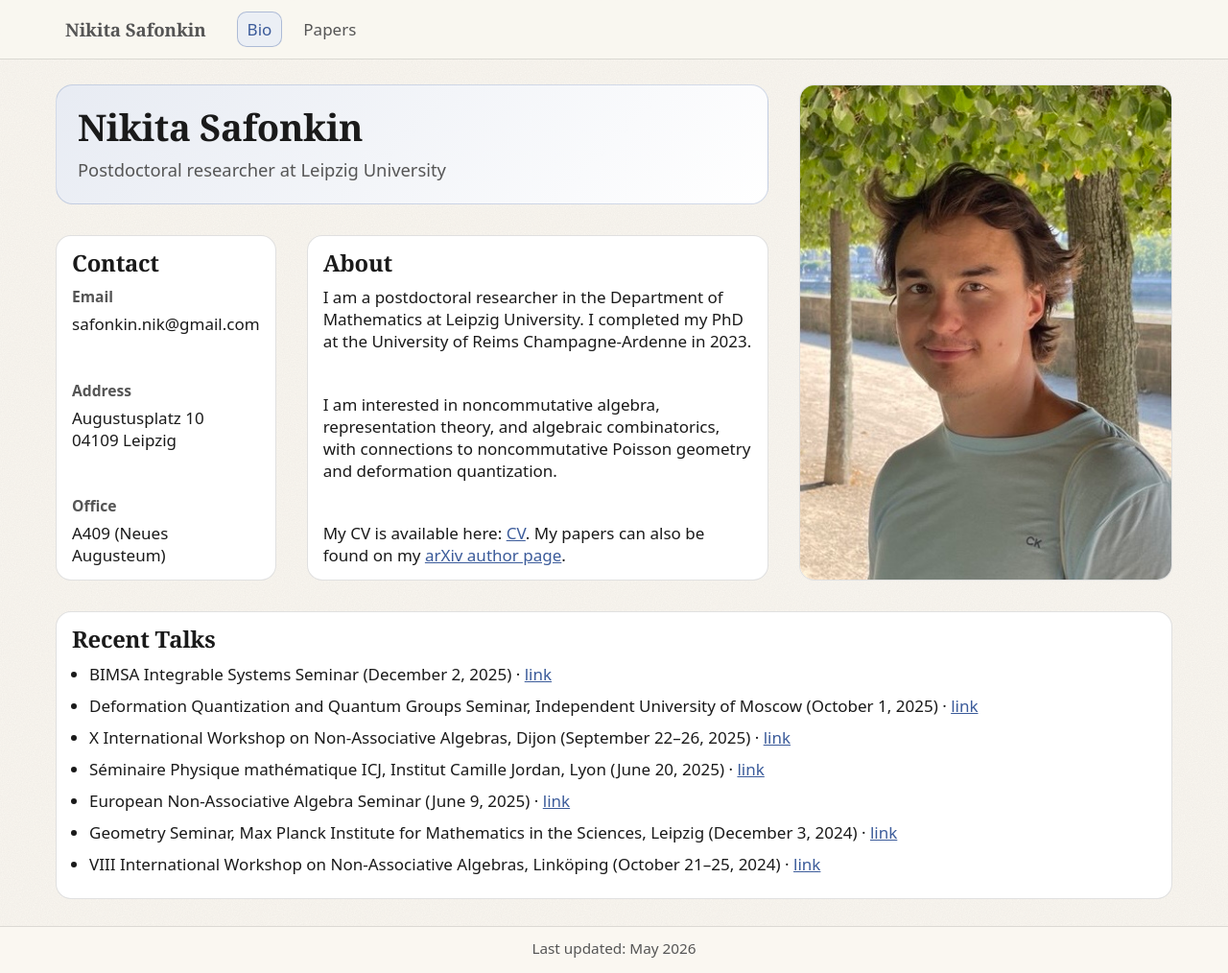
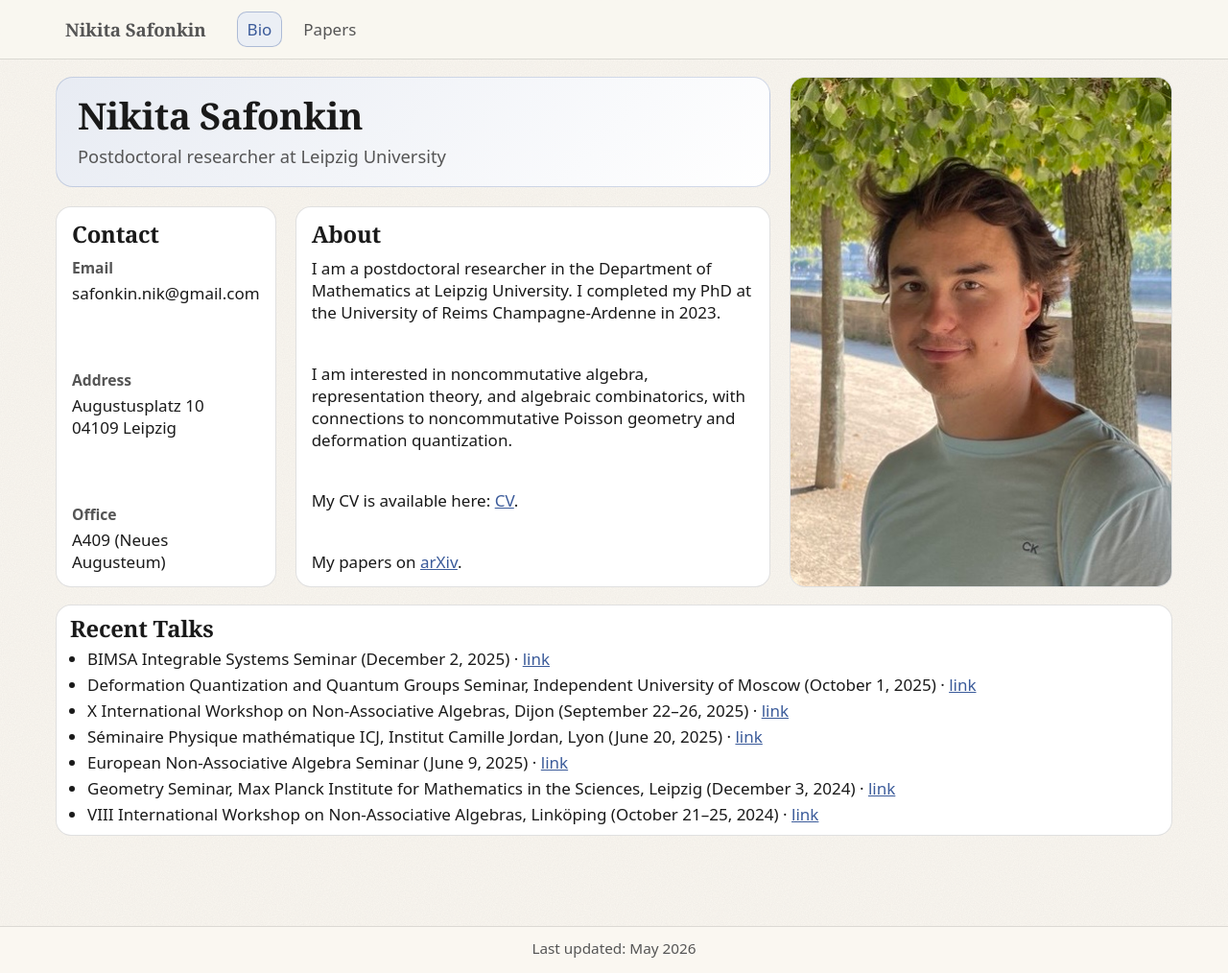
Before and after one commit to n-safonkin/n-safonkin.github.io, a Jekyll site: the page built from index.html, in a window 1280 px wide and 1014 px high. Shown: the whole window at 96% size. Built offline with Jekyll 4.4.1, drawn with Linux system fonts in a browser that asks for light colours.

Commit message:
Layout tweaks: wider centered theses box, fix abstract-toggle reflow, tighten home spacing
- papers.css: theses sidebar now scales 200→400 px wide (clamped) and
  is centered in the empty space between the viewport edge and the
  papers list, on viewports ≥ 1500 px
- papers.css: pin ol.papers grid-template-columns to min(1089, 100%) so
  toggling an abstract no longer reflows the whole list horizontally
- index.html: arXiv link is now its own paragraph — "My papers on arXiv"
- index.html + index.css: introduce .talks-card class with tighter
  padding, h2 margin, and <li> spacing
- index.css: shrink home-layout gap (32→20), home-layout→card margin
  (32→18), contact/about gaps (26/28 → 18/18), hero padding
- style.css: shrink .wrap top/bottom padding (26/28 → 18/22)

Together: the bio page now fits in roughly one viewport on a typical
laptop screen instead of needing to scroll.

Co-Authored-By: Claude Opus 4.7 (1M context) <noreply@anthropic.com>

```diff
--- a/assets/index.css
+++ b/assets/index.css
@@ -2,9 +2,9 @@
 .home-layout{
   margin-top: 0;
   display: grid;
-  grid-template-columns: 0.62fr 1.55fr 1.25fr; /* photo column wider */
+  grid-template-columns: 0.62fr 1.55fr 1.25fr;
   grid-template-rows: auto 1fr;
-  gap: 32px;
+  gap: 20px;
   align-items: stretch;
   grid-template-areas:
     "hero   hero   photo"
@@ -12,7 +12,7 @@
 }
 
 .home-layout + .card{
-  margin-top: 32px;
+  margin-top: 18px;
 }
 
 .hero-home{ grid-area: hero; }
@@ -22,12 +22,12 @@
 
 /* Hero tuning */
 .hero-home{
-  padding: 22px 22px;
+  padding: 18px 22px;
 }
 .hero-home h1{
   font-size: 2.25rem;
   line-height: 1.12;
-  margin: 0 0 10px;
+  margin: 0 0 8px;
 }
 .hero-home .sub{
   font-size: 1.08rem;
@@ -51,7 +51,7 @@
   border: none;
 }
 
-/* Contact: spread sections more (Email / Address / Office / arXiv) */
+/* Contact: spread sections evenly */
 .contact-card{
   display: flex;
   flex-direction: column;
@@ -62,7 +62,7 @@
   display: flex;
   flex-direction: column;
   justify-content: space-between;
-  gap: 26px;
+  gap: 18px;
 }
 
 .contact-card .row{
@@ -71,10 +71,10 @@
 }
 
 .contact-card .label{
-  margin: 0 0 6px;
+  margin: 0 0 4px;
 }
 
-/* About: stretch spacing between paragraphs more */
+/* About: spread paragraphs evenly */
 .about-card{
   display: flex;
   flex-direction: column;
@@ -85,11 +85,33 @@
   display: flex;
   flex-direction: column;
   justify-content: space-between;
-  gap: 28px;
+  gap: 18px;
 }
 
 .about-card p{
   margin: 0;
+}
+
+/* Recent Talks card: tighter spacing to keep the page within one viewport */
+.talks-card{
+  padding: 10px 14px;
+}
+
+.talks-card h2{
+  margin: 0 0 6px;
+}
+
+.talks-card .talks-list{
+  margin: 0;
+  padding-left: 18px;
+}
+
+.talks-card .talks-list li{
+  margin: 0 0 4px;
+}
+
+.talks-card .talks-list li:last-child{
+  margin-bottom: 0;
 }
 
 /* ====== Mobile ====== */
--- a/assets/style.css
+++ b/assets/style.css
@@ -84,7 +84,7 @@ body{
 .wrap{
   max-width: var(--container);
   margin: 0 auto;
-  padding: 26px 18px 28px;
+  padding: 18px 18px 22px;
 }
 
 main.wrap{
--- a/index.html
+++ b/index.html
@@ -60,20 +60,22 @@ extra_css:
       <p>
         My CV is available here:
         <a href="{{ '/assets/CV.pdf' | relative_url }}" target="_blank" rel="noopener">CV</a>.
-        My papers can also be found on my
-        <a href="https://arxiv.org/a/safonkin_n_1" target="_blank" rel="noopener">arXiv author page</a>.
+      </p>
+
+      <p>
+        My papers on <a href="https://arxiv.org/a/safonkin_n_1" target="_blank" rel="noopener">arXiv</a>.
       </p>
     </div>
   </div>
 
 </section>
 
-<div class="card">
-  <h2 style="margin:0 0 10px;">Recent Talks</h2>
+<div class="card talks-card">
+  <h2>Recent Talks</h2>
 
-  <ul style="margin:0; padding-left:18px;">
+  <ul class="talks-list">
   {% for talk in site.data.talks %}
-    <li style="margin:0 0 10px;">
+    <li>
       {{ talk.venue }} ({{ talk.date }}) ·
       <a href="{{ talk.link }}" target="_blank" rel="noopener">link</a>
     </li>
```
Also changed, not shown: assets/papers.css (+15 -14 lines).
